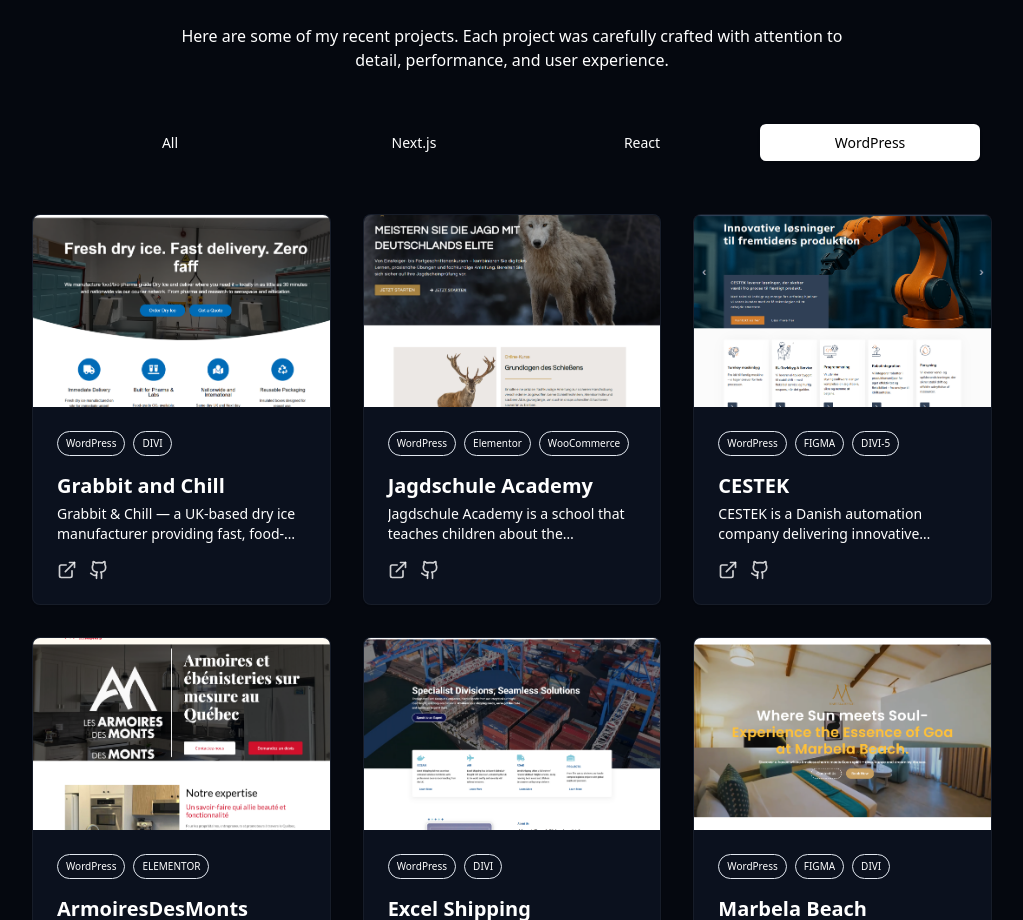
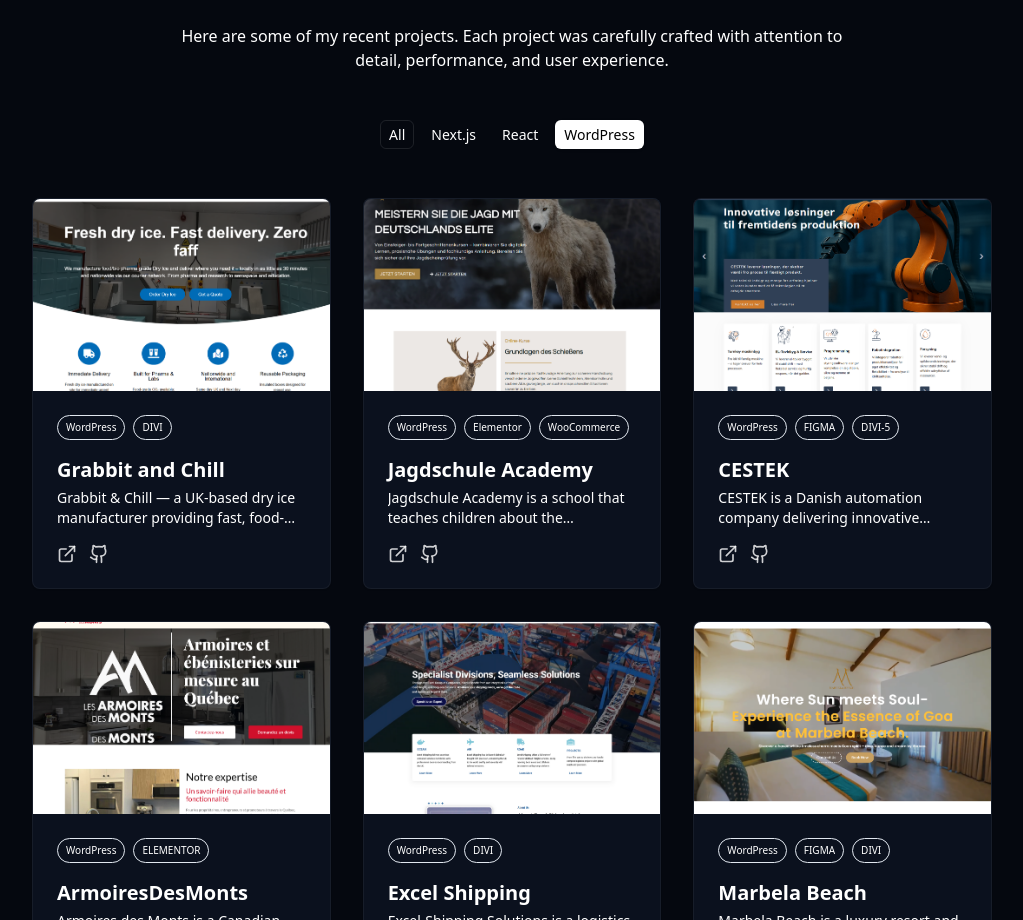
Before and after one commit to Pkabdullah/Portfolio-App, a Next.js app: page / in a window 1280 px wide. Shown: the part 1471-2391 px from the top of the page, without its empty margins (128-1151 px from the left). Built offline with nearby package versions, Linux system fonts and the light colour scheme.

Commit message:
Refactor Projects component layout and styles

```diff
--- a/src/components/Projects.jsx
+++ b/src/components/Projects.jsx
@@ -205,12 +205,13 @@
         </p>
 
 
-<div className="flex justify-center mb-12 w-full px-2">
+<div className="flex justify-center mb-12">
   <Tabs defaultValue="WordPress" className="w-full" onValueChange={setActiveTab}>
-    <TabsList className="flex flex-wrap w-full h-auto bg-transparent p-1 gap-2 justify-center border-none">
+    {/* grid-cols-2 mobile par 2x2 grid bana dega, aur md:flex desktop par line mein kar dega */}
+    <TabsList className="grid grid-cols-2 md:flex md:w-max h-auto gap-2 bg-transparent mx-auto p-0">
       <TabsTrigger
         value="All"
-        className="px-6 py-2 text-white data-[state=active]:bg-white data-[state=active]:text-black cursor-pointer rounded-full transition-all"
+        className="text-white border border-white/10 data-[state=active]:bg-white data-[state=active]:text-black"
       >
                 All
               </TabsTrigger>
```
